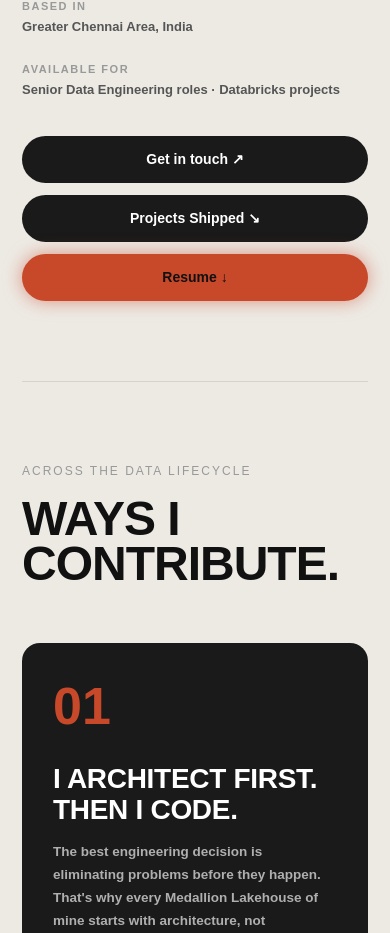
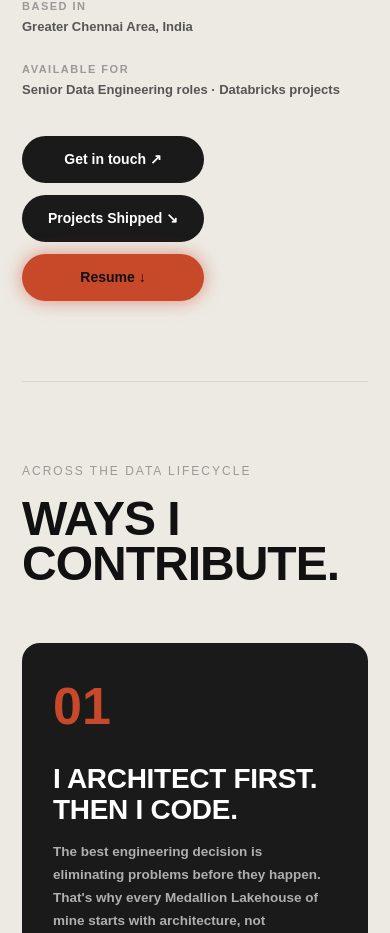
Before and after one commit to kavinparithi-works/my-portfolio, a React (Vite) app: page / in a window 390 px wide. Shown: the part 956-1889 px from the top of the page. Built offline with nearby package versions, Linux system fonts and the light colour scheme; a web font is replaced by a local one.

Commit message:
fix: mobile buttons stack with equal width matching longest button

```diff
--- a/src/components/sections/Hero/HeroIntro.jsx
+++ b/src/components/sections/Hero/HeroIntro.jsx
@@ -47,7 +47,7 @@ export function HeroIntro() {
         <MetaItem label="Available for">{site.availability}</MetaItem>
       </Reveal>
 
-      <Reveal delay={2} className="flex flex-wrap gap-3 max-[420px]:grid max-[420px]:grid-cols-1 max-[420px]:gap-3">
+      <Reveal delay={2} className="flex flex-wrap gap-3 max-[760px]:inline-flex max-[760px]:flex-col max-[760px]:items-stretch max-[760px]:gap-3">
         <a
           href="#contact"
           className="inline-flex items-center justify-center gap-[6px] rounded-full bg-dark px-[26px] py-[13px] text-[14px] font-semibold text-white transition-all duration-200 hover:translate-y-[-2px] hover:bg-[#333] hover:shadow-[0_6px_18px_rgba(0,0,0,.18)]"
```
